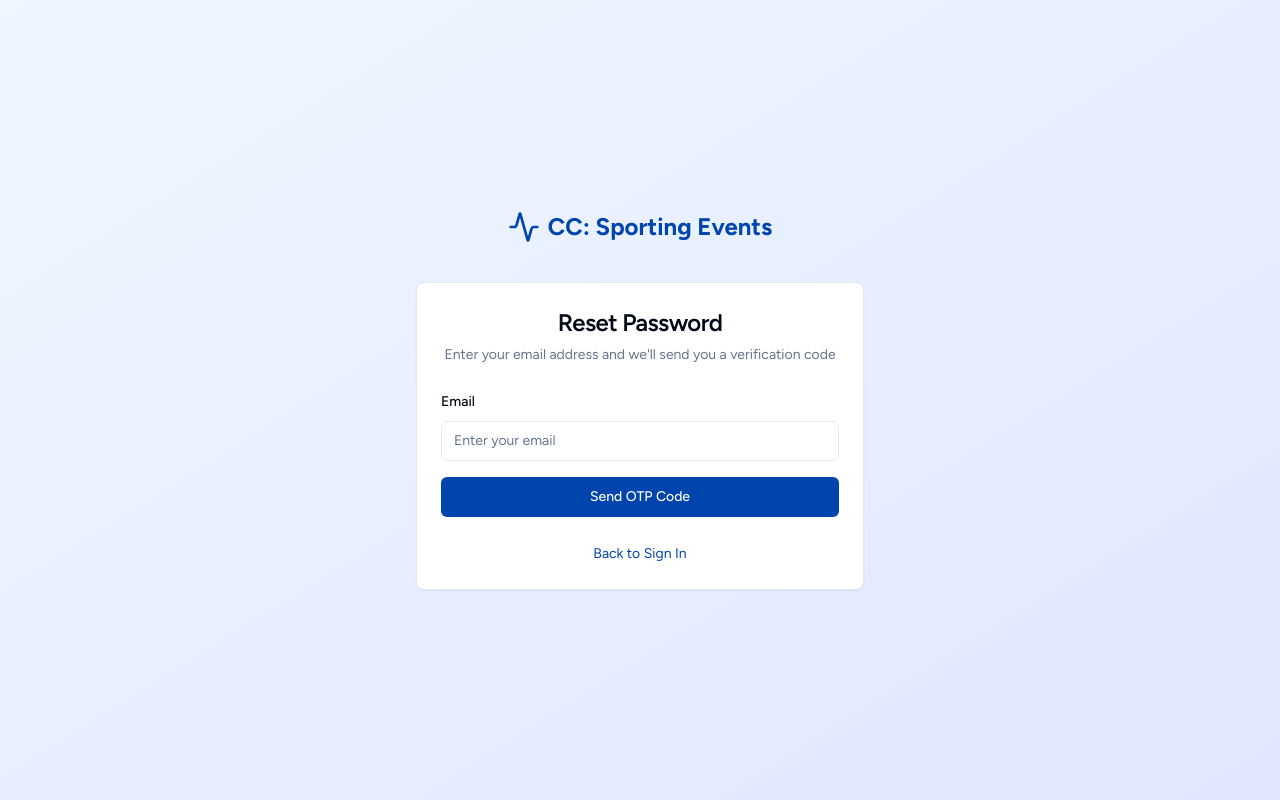
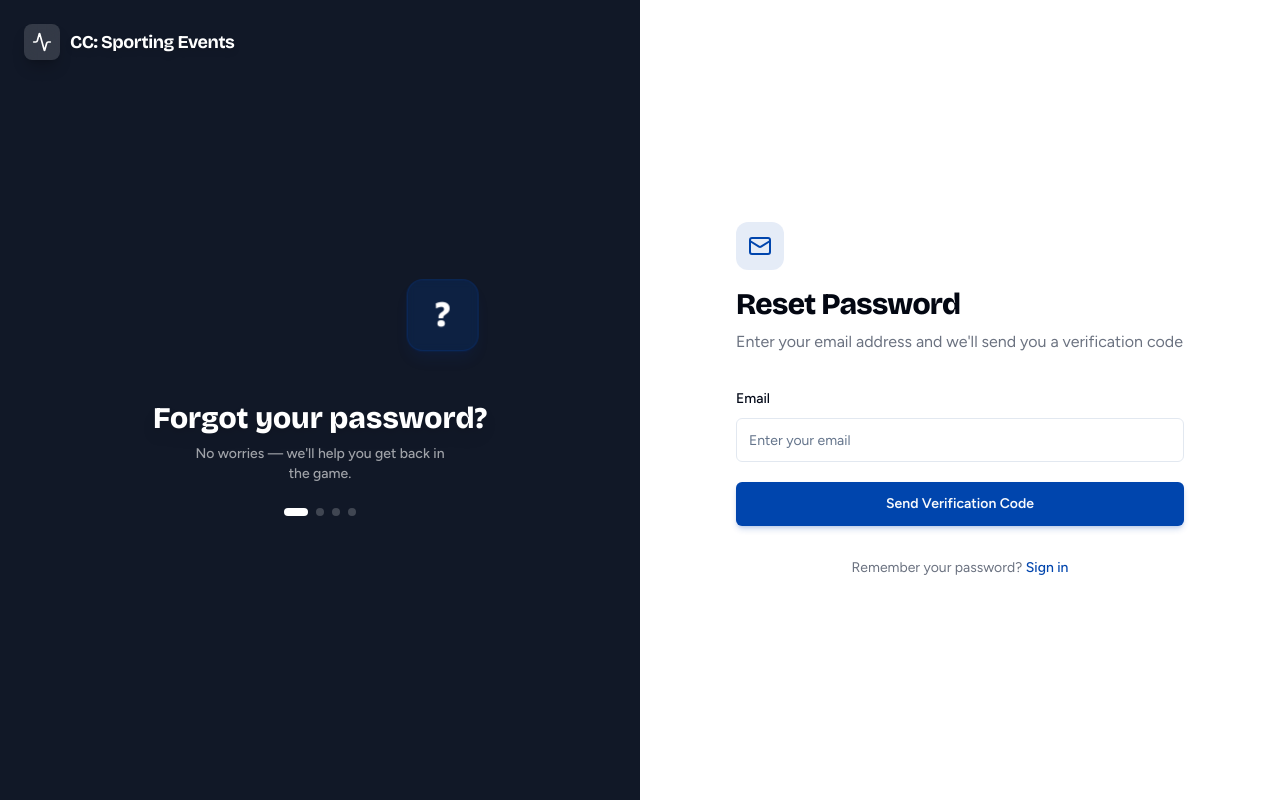
Before and after one commit to FortanPireva/CC-SportingEvents, a React (Vite) app in the folder frontend/: page /auth/reset-password in a window 1280 px wide. Built offline with nearby package versions, Linux system fonts and the light colour scheme; no server answers.

Commit message:
reset pssword page

```diff
--- a/frontend/src/pages/auth/ResetPasswordPage.tsx
+++ b/frontend/src/pages/auth/ResetPasswordPage.tsx
@@ -1,17 +1,158 @@
 'use client';
 
-import { useState } from 'react';
+import { useCallback, useEffect, useRef, useState } from 'react';
 import { useNavigate } from 'react-router-dom';
 import { useAuth } from '@/contexts/AuthContext';
 import { authApi } from '@/lib/api';
 import { Button } from '@/components/ui/button';
 import { Input } from '@/components/ui/input';
 import { Label } from '@/components/ui/label';
-import { Card, CardContent, CardDescription, CardHeader, CardTitle } from '@/components/ui/card';
-import { Activity, Loader as Loader2, CircleCheck as CheckCircle, Eye, EyeOff } from 'lucide-react';
+import {
+  Activity,
+  Loader as Loader2,
+  CircleCheck as CheckCircle,
+  Eye,
+  EyeOff,
+  ArrowLeft,
+  Mail,
+  KeyRound,
+  ShieldCheck,
+} from 'lucide-react';
 import { Link } from 'react-router-dom';
 import { toast } from 'sonner';
 
+/* ------------------------------------------------------------------ */
+/*  Left panel — question-mark themed (desktop only)                  */
+/* ------------------------------------------------------------------ */
+const BADGE_SIZE = 72; // px – matches w-[72px] h-[72px]
+const SPEED = 1.2;     // px per frame
+
+function QuestionMarkPanel({ step }: { step: string }) {
+  const stepMessages: Record<string, { title: string; subtitle: string }> = {
+    email: {
+      title: 'Forgot your password?',
+      subtitle: "No worries — we'll help you get back in the game.",
+    },
+    otp: {
+      title: 'Check your inbox',
+      subtitle: "We've sent a verification code to your email.",
+    },
+    password: {
+      title: 'Almost there',
+      subtitle: 'Choose a new password and you\'re all set.',
+    },
+    success: {
+      title: 'You\'re back!',
+      subtitle: 'Your password has been reset successfully.',
+    },
+  };
+
+  const msg = stepMessages[step] ?? stepMessages.email;
+
+  const containerRef = useRef<HTMLDivElement>(null);
+  const badgeRef = useRef<HTMLDivElement>(null);
+  const pos = useRef({ x: 60, y: 80 });
+  // Slightly off 45° so it doesn't loop the same diagonal
+  const vel = useRef({ dx: SPEED * 0.87, dy: SPEED * 0.5 });
+  const raf = useRef<number>(0);
+
+  const tick = useCallback(() => {
+    const container = containerRef.current;
+    const badge = badgeRef.current;
+    if (!container || !badge) {
+      raf.current = requestAnimationFrame(tick);
+      return;
+    }
+
+    const cw = container.clientWidth;
+    const ch = container.clientHeight;
+    const p = pos.current;
+    const v = vel.current;
+
+    p.x += v.dx;
+    p.y += v.dy;
+
+    // Bounce off edges
+    if (p.x <= 0) { p.x = 0; v.dx = Math.abs(v.dx); }
+    if (p.y <= 0) { p.y = 0; v.dy = Math.abs(v.dy); }
+    if (p.x + BADGE_SIZE >= cw) { p.x = cw - BADGE_SIZE; v.dx = -Math.abs(v.dx); }
+    if (p.y + BADGE_SIZE >= ch) { p.y = ch - BADGE_SIZE; v.dy = -Math.abs(v.dy); }
+
+    badge.style.transform = `translate(${p.x}px, ${p.y}px)`;
+    raf.current = requestAnimationFrame(tick);
+  }, []);
+
+  useEffect(() => {
+    raf.current = requestAnimationFrame(tick);
+    return () => cancelAnimationFrame(raf.current);
+  }, [tick]);
+
+  return (
+    <div
+      ref={containerRef}
+      className="relative h-full w-full overflow-hidden bg-gray-900"
+    >
+      {/* Grain texture */}
+      <div className="landing-grain absolute inset-0 z-[2] pointer-events-none" />
+
+      {/* Brand logo */}
+      <Link
+        to="/"
+        className="absolute top-6 left-6 z-20 flex items-center gap-2.5 group"
+      >
+        <div className="w-9 h-9 rounded-lg bg-white/15 backdrop-blur-md flex items-center justify-center shadow-lg shadow-black/20 group-hover:bg-white/25 transition-colors">
+          <Activity className="h-5 w-5 text-white" />
+        </div>
+        <span className="font-display text-lg font-bold tracking-tight text-white drop-shadow-md">
+          CC: Sporting Events
+        </span>
+      </Link>
+
+      {/* DVD-bounce question mark */}
+      <div
+        ref={badgeRef}
+        className="absolute top-0 left-0 z-10 w-[72px] h-[72px] rounded-2xl bg-primary/20 backdrop-blur-sm flex items-center justify-center border border-primary/30 shadow-lg shadow-primary/10 will-change-transform"
+      >
+        <span className="font-display text-4xl font-black text-white select-none">?</span>
+      </div>
+
+      {/* Messaging + step indicator – anchored at bottom */}
+      <div className="absolute top-1/2 left-0 right-0 z-10 flex flex-col items-center text-center px-10">
+        <h3 className="font-display text-3xl font-extrabold text-white mb-2 drop-shadow-lg transition-all duration-300">
+          {msg.title}
+        </h3>
+        <p className="text-white/60 text-sm font-medium max-w-[260px] transition-all duration-300">
+          {msg.subtitle}
+        </p>
+
+        {/* Step indicator dots */}
+        <div className="flex items-center gap-2 mt-6">
+          {(['email', 'otp', 'password', 'success'] as const).map((s, i) => {
+            const stepOrder = ['email', 'otp', 'password', 'success'];
+            const currentIndex = stepOrder.indexOf(step);
+            const isActive = i === currentIndex;
+            const isPast = i < currentIndex;
+            return (
+              <div
+                key={s}
+                className={`rounded-full transition-all duration-300 ${isActive
+                  ? 'w-6 h-2 bg-white'
+                  : isPast
+                    ? 'w-2 h-2 bg-white/60'
+                    : 'w-2 h-2 bg-white/20'
+                  }`}
+              />
+            );
+          })}
+        </div>
+      </div>
+    </div>
+  );
+}
+
+/* ------------------------------------------------------------------ */
+/*  Main page                                                          */
+/* ------------------------------------------------------------------ */
 export default function ResetPasswordPage() {
   const [email, setEmail] = useState('');
   const [otpCode, setOtpCode] = useState('');
@@ -28,7 +169,6 @@ export default function ResetPasswordPage() {
   const handleSendOTP = async (e: React.FormEvent) => {
     e.preventDefault();
     setIsLoading(true);
-
     try {
       await resetPassword(email);
       setStep('otp');
@@ -43,7 +183,6 @@ export default function ResetPasswordPage() {
   const handleVerifyOTP = async (e: React.FormEvent) => {
     e.preventDefault();
     setIsLoading(true);
-
     try {
       const verifiedUserId = await verifyOTP(email, otpCode);
       setUserId(verifiedUserId);
@@ -58,35 +197,26 @@ export default function ResetPasswordPage() {
 
   const handleResetPassword = async (e: React.FormEvent) => {
     e.preventDefault();
-
     if (newPassword !== confirmPassword) {
       toast.error('Passwords do not match');
       return;
     }
-
     if (newPassword.length < 6) {
       toast.error('Password must be at least 6 characters');
       return;
     }
-
     if (!userId) {
       toast.error('Please verify OTP first');
       return;
     }
-
     setIsLoading(true);
-
     try {
-      // Use the userId from OTP verification
       const response = await authApi.resetPassword(userId, newPassword);
-
       if (!response.success) {
         throw new Error(response.error || 'Failed to reset password');
       }
-
       setStep('success');
       toast.success('Password reset successfully!');
-
       setTimeout(() => {
         navigate('/auth/signin');
       }, 2000);
@@ -97,28 +227,26 @@ export default function ResetPasswordPage() {
     }
   };
 
+  /* ---- Form content per step ---- */
+  const renderForm = () => {
     if (step === 'success') {
       return (
-      <div className="min-h-screen bg-gradient-to-br from-blue-50 to-indigo-100 flex items-center justify-center p-4">
-        <div className="w-full max-w-md">
-          <div className="text-center mb-8">
-            <Link to="/" className="inline-flex items-center space-x-2 text-primary hover:text-primary/80">
-              <Activity className="h-8 w-8" />
-              <span className="text-2xl font-bold">CC: Sporting Events</span>
+        <div className="w-full max-w-md anim-slide-up" key="success">
+          <div className="flex flex-col items-center text-center">
+            <div className="w-16 h-16 rounded-2xl bg-green-50 flex items-center justify-center mb-6">
+              <CheckCircle className="h-8 w-8 text-green-500" />
+            </div>
+            <h1 className="font-display text-3xl font-extrabold tracking-tight text-gray-950 mb-2">
+              Password Reset!
+            </h1>
+            <p className="text-gray-500 mb-8">
+              Your password has been successfully reset. Redirecting you to sign in...
+            </p>
+            <Link to="/auth/signin">
+              <Button className="h-11 px-8 font-semibold shadow-md shadow-primary/20">
+                Go to Sign In
+              </Button>
             </Link>
-          </div>
-
-          <Card>
-            <CardContent className="pt-6">
-              <div className="text-center space-y-4">
-                <CheckCircle className="h-16 w-16 text-green-500 mx-auto" />
-                <h2 className="text-2xl font-bold">Password Reset Successful!</h2>
-                <p className="text-gray-600">
-                  Your password has been successfully reset. Redirecting to sign in...
-                </p>
-              </div>
-            </CardContent>
-          </Card>
           </div>
         </div>
       );
@@ -126,24 +254,20 @@ export default function ResetPasswordPage() {
 
     if (step === 'password') {
       return (
-      <div className="min-h-screen bg-gradient-to-br from-blue-50 to-indigo-100 flex items-center justify-center p-4">
-        <div className="w-full max-w-md">
-          <div className="text-center mb-8">
-            <Link to="/" className="inline-flex items-center space-x-2 text-primary hover:text-primary/80">
-              <Activity className="h-8 w-8" />
-              <span className="text-2xl font-bold">CC: Sporting Events</span>
-            </Link>
+        <div className="w-full max-w-md anim-slide-up" key="password">
+          <div className="mb-8">
+            <div className="w-12 h-12 rounded-xl bg-primary/10 flex items-center justify-center mb-4">
+              <KeyRound className="h-6 w-6 text-primary" />
+            </div>
+            <h1 className="font-display text-3xl font-extrabold tracking-tight text-gray-950 mb-2">
+              Set New Password
+            </h1>
+            <p className="text-gray-500">
+              Choose a strong password for your account
+            </p>
           </div>
 
-          <Card>
-            <CardHeader className="text-center">
-              <CardTitle className="text-2xl">Set New Password</CardTitle>
-              <CardDescription>
-                Enter your new password below
-              </CardDescription>
-            </CardHeader>
-            <CardContent>
-              <form onSubmit={handleResetPassword} className="space-y-4">
+          <form onSubmit={handleResetPassword} className="space-y-5">
             <div className="space-y-2">
               <Label htmlFor="newPassword">New Password</Label>
               <div className="relative">
@@ -153,6 +277,7 @@ export default function ResetPasswordPage() {
                   placeholder="Enter new password"
                   value={newPassword}
                   onChange={(e) => setNewPassword(e.target.value)}
+                  className="h-11"
                   required
                   minLength={6}
                 />
@@ -163,14 +288,10 @@ export default function ResetPasswordPage() {
                   className="absolute right-0 top-0 h-full px-3 py-2 hover:bg-transparent"
                   onClick={() => setShowPassword(!showPassword)}
                 >
-                      {showPassword ? (
-                        <EyeOff className="h-4 w-4" />
-                      ) : (
-                        <Eye className="h-4 w-4" />
-                      )}
+                  {showPassword ? <EyeOff className="h-4 w-4" /> : <Eye className="h-4 w-4" />}
                 </Button>
               </div>
-                  <p className="text-xs text-gray-500">Must be at least 6 characters</p>
+              <p className="text-xs text-gray-400">Must be at least 6 characters</p>
             </div>
 
             <div className="space-y-2">
@@ -182,6 +303,7 @@ export default function ResetPasswordPage() {
                   placeholder="Confirm new password"
                   value={confirmPassword}
                   onChange={(e) => setConfirmPassword(e.target.value)}
+                  className="h-11"
                   required
                   minLength={6}
                 />
@@ -192,18 +314,14 @@ export default function ResetPasswordPage() {
                   className="absolute right-0 top-0 h-full px-3 py-2 hover:bg-transparent"
                   onClick={() => setShowConfirmPassword(!showConfirmPassword)}
                 >
-                      {showConfirmPassword ? (
-                        <EyeOff className="h-4 w-4" />
-                      ) : (
-                        <Eye className="h-4 w-4" />
-                      )}
+                  {showConfirmPassword ? <EyeOff className="h-4 w-4" /> : <Eye className="h-4 w-4" />}
                 </Button>
               </div>
             </div>
 
             <Button
               type="submit"
-                  className="w-full"
+              className="w-full h-11 font-semibold shadow-md shadow-primary/20"
               disabled={isLoading}
             >
               {isLoading ? (
@@ -217,48 +335,39 @@ export default function ResetPasswordPage() {
             </Button>
           </form>
 
-              <div className="mt-6 text-center">
-                <Button
-                  variant="ghost"
+          <button
             onClick={() => setStep('otp')}
-                  className="text-sm"
+            className="mt-6 inline-flex items-center gap-1.5 text-sm text-gray-500 hover:text-gray-900 transition-colors"
           >
+            <ArrowLeft className="h-3.5 w-3.5" />
             Back to OTP
-                </Button>
-              </div>
-            </CardContent>
-          </Card>
-        </div>
+          </button>
         </div>
       );
     }
 
     if (step === 'otp') {
       return (
-      <div className="min-h-screen bg-gradient-to-br from-blue-50 to-indigo-100 flex items-center justify-center p-4">
-        <div className="w-full max-w-md">
-          <div className="text-center mb-8">
-            <Link to="/" className="inline-flex items-center space-x-2 text-primary hover:text-primary/80">
-              <Activity className="h-8 w-8" />
-              <span className="text-2xl font-bold">CC: Sporting Events</span>
-            </Link>
+        <div className="w-full max-w-md anim-slide-up" key="otp">
+          <div className="mb-8">
+            <div className="w-12 h-12 rounded-xl bg-primary/10 flex items-center justify-center mb-4">
+              <ShieldCheck className="h-6 w-6 text-primary" />
+            </div>
+            <h1 className="font-display text-3xl font-extrabold tracking-tight text-gray-950 mb-2">
+              Enter Verification Code
+            </h1>
+            <p className="text-gray-500">
+              We've sent a 6-digit code to <strong className="text-gray-700">{email}</strong>
+            </p>
           </div>
 
-          <Card>
-            <CardHeader className="text-center">
-              <CardTitle className="text-2xl">Enter OTP Code</CardTitle>
-              <CardDescription>
-                We've sent a 6-digit code to <strong>{email}</strong>
-              </CardDescription>
-            </CardHeader>
-            <CardContent>
-              <form onSubmit={handleVerifyOTP} className="space-y-4">
+          <form onSubmit={handleVerifyOTP} className="space-y-5">
             <div className="space-y-2">
               <Label htmlFor="otpCode">OTP Code</Label>
               <Input
                 id="otpCode"
                 type="text"
-                    placeholder="Enter 6-digit code"
+                placeholder="000000"
                 value={otpCode}
                 onChange={(e) => {
                   const value = e.target.value.replace(/\D/g, '').slice(0, 6);
@@ -266,14 +375,14 @@ export default function ResetPasswordPage() {
                 }}
                 maxLength={6}
                 required
-                    className="text-center text-2xl font-mono tracking-widest"
+                className="h-14 text-center text-2xl font-mono tracking-[0.4em]"
               />
-                  <p className="text-xs text-gray-500">Enter the 6-digit code from your email</p>
+              <p className="text-xs text-gray-400">Enter the 6-digit code from your email</p>
             </div>
 
             <Button
               type="submit"
-                  className="w-full"
+              className="w-full h-11 font-semibold shadow-md shadow-primary/20"
               disabled={isLoading || otpCode.length !== 6}
             >
               {isLoading ? (
@@ -282,66 +391,56 @@ export default function ResetPasswordPage() {
                   Verifying...
                 </>
               ) : (
-                    'Verify OTP'
+                'Verify Code'
               )}
             </Button>
           </form>
 
-              <div className="mt-6 text-center space-y-2">
-                <Button
-                  variant="ghost"
+          <div className="mt-6 flex items-center justify-between">
+            <button
               onClick={() => setStep('email')}
-                  className="text-sm"
+              className="inline-flex items-center gap-1.5 text-sm text-gray-500 hover:text-gray-900 transition-colors"
             >
-                  Use Different Email
-                </Button>
-                <p className="text-sm text-gray-500">
-                  Didn't receive the code?{' '}
-                  <Button
-                    variant="link"
-                    className="p-0 h-auto text-sm"
+              <ArrowLeft className="h-3.5 w-3.5" />
+              Use different email
+            </button>
+            <button
+              className="text-sm text-primary hover:underline font-medium"
               onClick={async () => {
                 setIsLoading(true);
                 try {
                   await resetPassword(email);
                   toast.success('New OTP code sent');
-                      } catch (error) {
+                } catch {
                   toast.error('Failed to resend OTP');
                 } finally {
                   setIsLoading(false);
                 }
               }}
             >
-                    Resend Code
-                  </Button>
-                </p>
-              </div>
-            </CardContent>
-          </Card>
+              Resend code
+            </button>
           </div>
         </div>
       );
     }
 
+    // Default: email step
     return (
-    <div className="min-h-screen bg-gradient-to-br from-blue-50 to-indigo-100 flex items-center justify-center p-4">
-      <div className="w-full max-w-md">
-        <div className="text-center mb-8">
-          <Link to="/" className="inline-flex items-center space-x-2 text-primary hover:text-primary/80">
-            <Activity className="h-8 w-8" />
-            <span className="text-2xl font-bold">CC: Sporting Events</span>
-          </Link>
+      <div className="w-full max-w-md anim-slide-up" key="email">
+        <div className="mb-8">
+          <div className="w-12 h-12 rounded-xl bg-primary/10 flex items-center justify-center mb-4">
+            <Mail className="h-6 w-6 text-primary" />
+          </div>
+          <h1 className="font-display text-3xl font-extrabold tracking-tight text-gray-950 mb-2">
+            Reset Password
+          </h1>
+          <p className="text-gray-500">
+            Enter your email address and we'll send you a verification code
+          </p>
         </div>
 
-        <Card>
-          <CardHeader className="text-center">
-            <CardTitle className="text-2xl">Reset Password</CardTitle>
-            <CardDescription>
-              Enter your email address and we'll send you a verification code
-            </CardDescription>
-          </CardHeader>
-          <CardContent>
-            <form onSubmit={handleSendOTP} className="space-y-4">
+        <form onSubmit={handleSendOTP} className="space-y-5">
           <div className="space-y-2">
             <Label htmlFor="email">Email</Label>
             <Input
@@ -350,13 +449,14 @@ export default function ResetPasswordPage() {
               placeholder="Enter your email"
               value={email}
               onChange={(e) => setEmail(e.target.value)}
+              className="h-11"
               required
             />
           </div>
 
           <Button
             type="submit"
-                className="w-full"
+            className="w-full h-11 font-semibold shadow-md shadow-primary/20"
             disabled={isLoading}
           >
             {isLoading ? (
@@ -365,21 +465,45 @@ export default function ResetPasswordPage() {
                 Sending...
               </>
             ) : (
-                  'Send OTP Code'
+              'Send Verification Code'
             )}
           </Button>
         </form>
 
-            <div className="mt-6 text-center">
-              <Link
-                to="/auth/signin"
-                className="text-sm text-primary hover:underline"
-              >
-                Back to Sign In
+        <p className="mt-8 text-center text-sm text-gray-500">
+          Remember your password?{' '}
+          <Link to="/auth/signin" className="text-primary font-medium hover:underline">
+            Sign in
+          </Link>
+        </p>
+      </div>
+    );
+  };
+
+  return (
+    <div className="min-h-screen flex">
+      {/* Left — Question mark panel (desktop only) */}
+      <div className="hidden lg:block lg:w-1/2">
+        <QuestionMarkPanel step={step} />
+      </div>
+
+      {/* Right — Form */}
+      <div className="w-full lg:w-1/2 flex flex-col justify-center bg-white">
+        {/* Mobile-only logo header */}
+        <div className="lg:hidden px-6 pt-6 pb-2">
+          <Link to="/" className="inline-flex items-center gap-2.5 group">
+            <div className="w-9 h-9 rounded-lg bg-primary flex items-center justify-center shadow-md shadow-primary/25">
+              <Activity className="h-5 w-5 text-white" />
+            </div>
+            <span className="font-display text-lg font-bold tracking-tight text-gray-900">
+              CC: Sporting Events
+            </span>
           </Link>
         </div>
-          </CardContent>
-        </Card>
+
+        <div className="flex-1 flex items-center justify-center px-6 py-12">
+          {renderForm()}
+        </div>
       </div>
     </div>
   );
```
Also changed, not shown: frontend/src/components/auth/AuthCarouselPanel.tsx (+10 -0 lines), frontend/src/lib/sportPhotos.ts (+7 -7 lines). Lines whose indentation alone changed are shown as unchanged.
